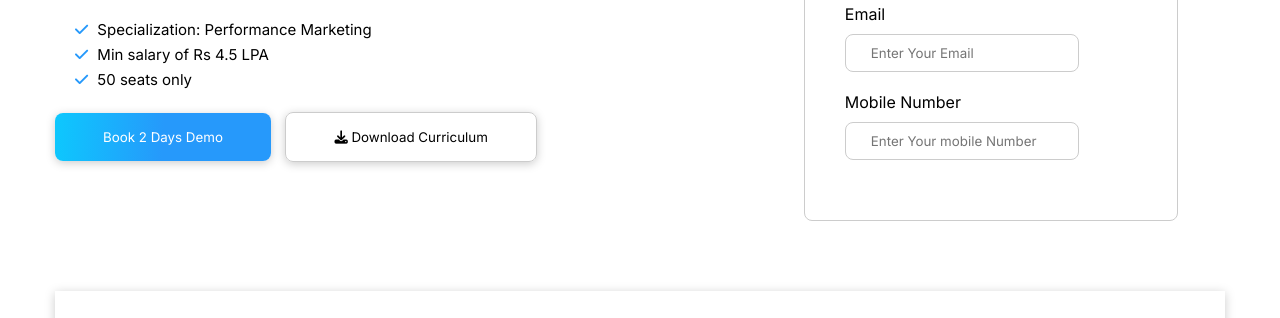
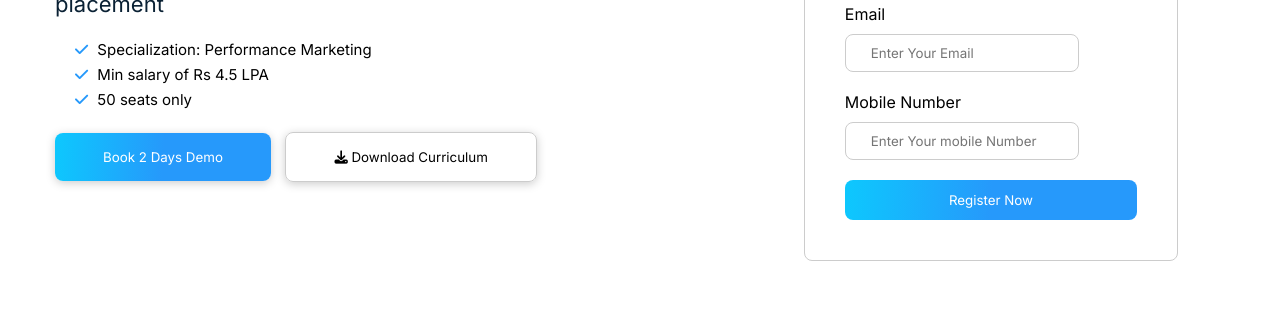
Before and after one commit to tarun-mehra/Wscube-Tech, a plain HTML site: page index.html in a window 1280 px wide. Shown: the part 409-727 px from the top of the page. Drawn offline with Linux system fonts and the light colour scheme.

Commit message:
some modification in html and css

```diff
--- a/index.html
+++ b/index.html
@@ -51,6 +51,9 @@
                         <label for="Email">Mobile Number</label>
                         <input type="text" placeholder="Enter Your mobile Number"/>
                     </div>
+                    <button>
+                        Register Now
+                    </button>
                 </form>
             </div>
         </div>
--- a/style.css
+++ b/style.css
@@ -166,6 +166,15 @@ form input {
 
 .inputouter {
     margin-bottom: 20px;
+}
+
+form>button {
+    width: 100%;
+    background: linear-gradient(93.77deg, #0ACEFE -6.36%, #2699FB 50.16%);
+    border: none;
+    color: white;
+    padding: 12px;
+    border-radius: 8px;
 }
 
 
```
